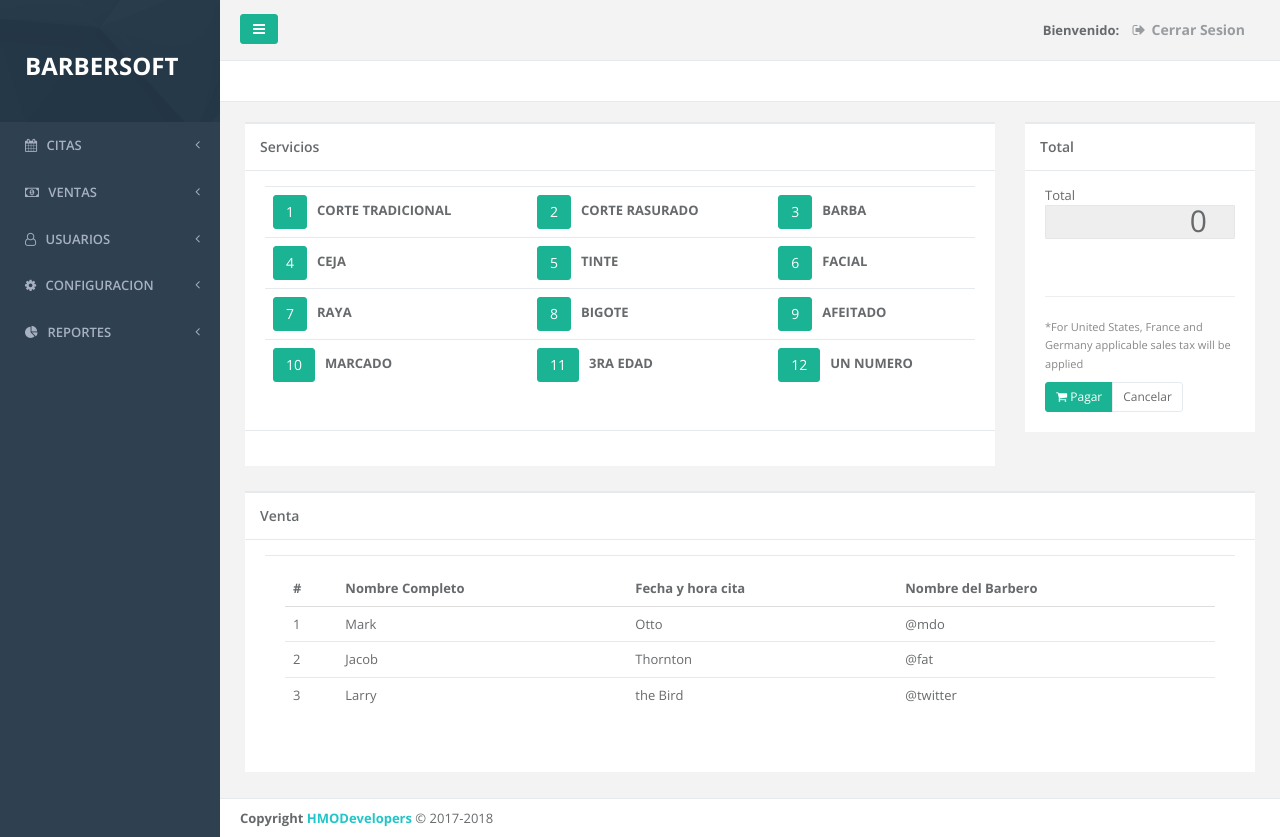
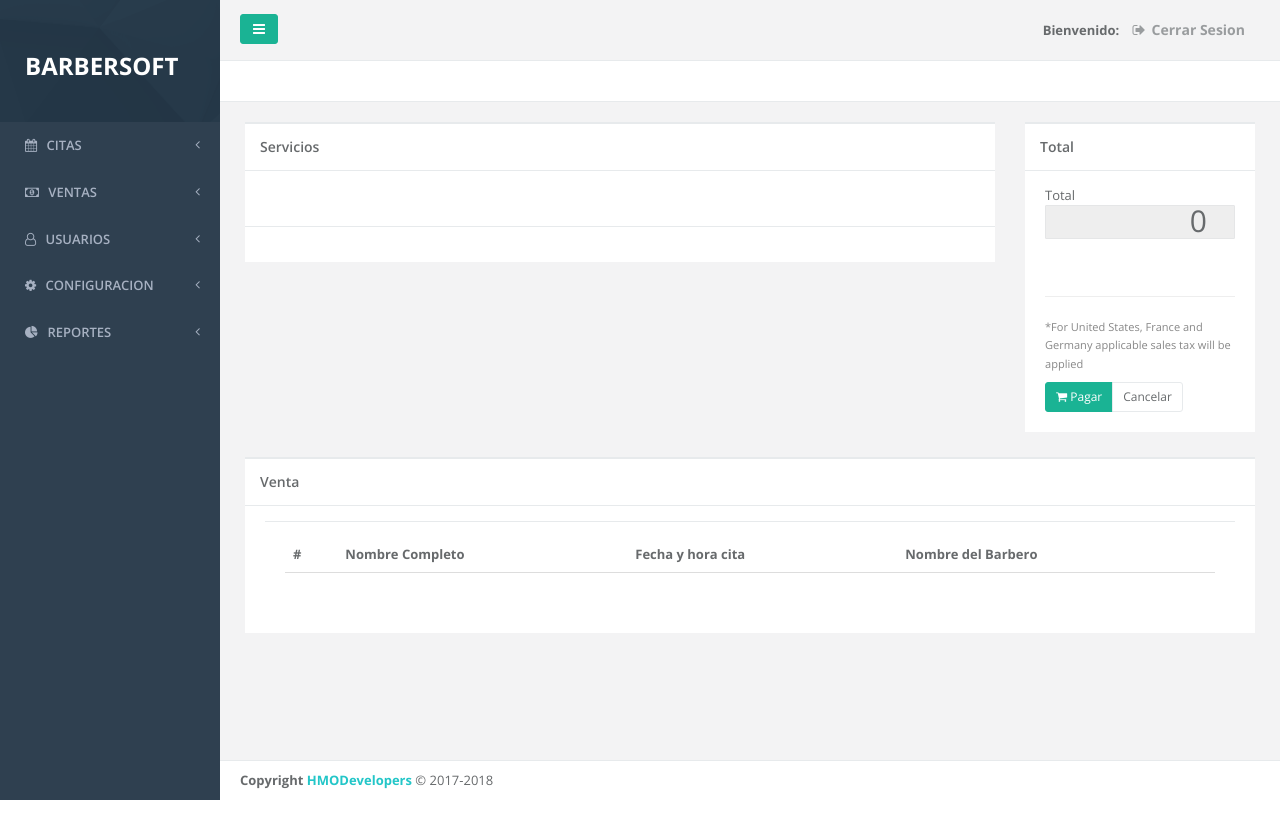
Before and after one commit to CarlosLafarga/barbersoft, a PHP site: page /Vistas/caja/ in a window 1280 px wide. After the commit the page ends 800 px from the top, so only its background shows below. Run offline with PHP 8.4, Linux system fonts and the light colour scheme; lists and menus that the app fills with data are empty; some libraries are stand-ins or nearby versions.

Commit message:
cambios en caja
cambios en casa  y en la caja para cobrar.

```diff
--- a/Vistas/caja/index.php
+++ b/Vistas/caja/index.php
@@ -34,31 +34,11 @@
                             <h5>Servicios</h5>
                         </div>
                         <div class="ibox-content">
-                           <table class="table">
-                        <tbody>
-                        <tr>
-                            <td><button type="button" id="corte1" name="corte" class="btn btn-primary m-r-sm">1</button><b>CORTE TRADICIONAL</b></td>
-                            <td><button type="button" id="corte2" name="corte" class="btn btn-primary m-r-sm">2</button><b>CORTE RASURADO</b></td>
-                            <td><button type="button" id="corte3" name="corte" class="btn btn-primary m-r-sm">3</button><b>BARBA</b></td>
-                        </tr>
-                        <tr>
-                            <td><button type="button" id="corte4" name="corte" class="btn btn-primary m-r-sm">4</button><b>CEJA</b></td>
-                            <td><button type="button" id="corte5" name="corte" class="btn btn-primary m-r-sm">5</button><b>TINTE</b></td>
-                            <td><button type="button" id="corte6" name="corte" class="btn btn-primary m-r-sm">6</button><b>FACIAL</b></td>
-                        </tr>
-                        <tr>
-                            <td><button type="button" id="corte7" name="corte" class="btn btn-primary m-r-sm">7</button><b>RAYA</b></td>
-                            <td><button type="button" id="corte8" name="corte" class="btn btn-primary m-r-sm">8</button><b>BIGOTE</b></td>
-                            <td><button type="button" id="corte9" name="corte" class="btn btn-primary m-r-sm">9</button><b>AFEITADO</b></td>
-                          </tr>
+                        <table class="table">
+                        <tbody id="txtHint">
 
-                          <tr>
-                            <td><button type="button" id="corte10" name="corte" class="btn btn-primary m-r-sm">10</button><b>MARCADO</b></td>
-                            <td><button type="button" id="corte11" name="corte" class="btn btn-primary m-r-sm">11</button><b>3RA EDAD</b></td>
-                            <td><button type="button" id="corte12" name="corte" class="btn btn-primary m-r-sm">12</button><b>UN NUMERO</b></td>
-                        </tr>
                         </tbody>
-                    </table>
+                        </table>
                         </div>
 
 
@@ -118,24 +98,7 @@
                             </tr>
                             </thead>
                             <tbody>
-                            <tr>
-                                <td>1</td>
-                                <td>Mark</td>
-                                <td>Otto</td>
-                                <td>@mdo</td>
-                            </tr>
-                            <tr>
-                                <td>2</td>
-                                <td>Jacob</td>
-                                <td>Thornton</td>
-                                <td>@fat</td>
-                            </tr>
-                            <tr>
-                                <td>3</td>
-                                <td>Larry</td>
-                                <td>the Bird</td>
-                                <td>@twitter</td>
-                            </tr>
+
                             </tbody>
                             </table>
                             </div>
--- a/Vistas/citas/index.php
+++ b/Vistas/citas/index.php
@@ -37,7 +37,7 @@
                               <input type="text" name="name" id="nombre" class="form-control">
                               <br>
                               <label>Fecha Cita</label>
-                              <input type="date" name="fecha" id="fecha" class="form-control" value="<?php echo date('Y-m-d'); ?>">
+                              <input type="date" name="fecha" id="fecha" class="form-control" value="<?php date_default_timezone_set('America/Hermosillo'); echo date('Y-m-d'); ?>">
                               <br>
                               <label>Hora Cita</label>
                               <div class="input-group clockpicker"  data-autoclose="true">
--- a/Vistas/citas/js.php
+++ b/Vistas/citas/js.php
@@ -70,7 +70,7 @@
                          type: "success"
                          });
                          $("#form-citas")[0].reset();
-                         listar();
+                         listar(fecha);
 
                     }else if(numero = 2){
 
```
Also changed, not shown: Controllers/caja/listar_botones.php (added, +19 -0 lines), Vistas/caja/js.php (added, +28 -0 lines).
